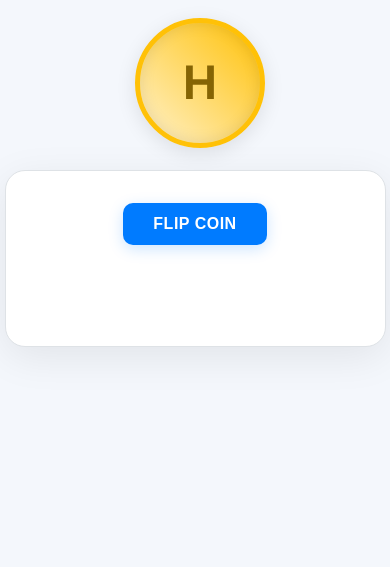
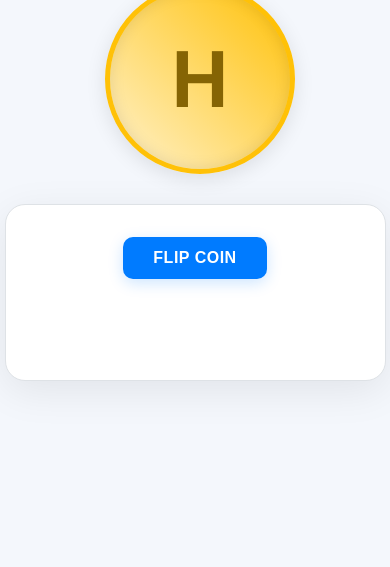
Before and after one commit to balaram1217/Coin, a plain HTML site: page index.html in a window 390 px wide. Shown: the part 277-844 px from the top of the page. Drawn offline with Linux system fonts and the light colour scheme.

Commit message:
index.html

```diff
--- a/index.html
+++ b/index.html
@@ -141,20 +141,22 @@
             font-weight: 600;
         }
 
-        /* Responsive styles for mobile devices */
+        /* --- UPDATED: Responsive styles for mobile devices --- */
         @media (max-width: 768px) {
             .header h1 {
                 font-size: 2rem;
             }
 
             .coin-container {
-                width: 150px;
-                height: 150px;
-                margin-bottom: 2rem;
+                /* Increased size for better visibility on mobile */
+                width: 200px;
+                height: 200px;
+                margin-bottom: 2.5rem;
             }
 
             .face {
-                font-size: 4rem;
+                /* Increased font size to match the new container size */
+                font-size: 5.5rem;
             }
 
             .controls {
@@ -172,18 +174,21 @@
             }
         }
 
+        /* Fine-tuning for very small screens */
         @media (max-width: 480px) {
             .header h1 {
                 font-size: 1.8rem;
             }
 
             .coin-container {
-                width: 120px;
-                height: 120px;
+                 /* Slightly smaller than tablet, but still larger than before */
+                width: 180px;
+                height: 180px;
             }
 
              .face {
-                font-size: 3rem;
+                /* Adjust font to fit the 180px container */
+                font-size: 5rem;
             }
         }
 
@@ -229,7 +234,6 @@
 
                 const result = Math.random() < 0.5 ? 'heads' : 'tails';
 
-                // Add at least 5 full rotations, and then land on the correct side
                 rotationAngle += (360 * 5);
                 if (result === 'tails') {
                     if ((rotationAngle / 180) % 2 === 0) {
```
